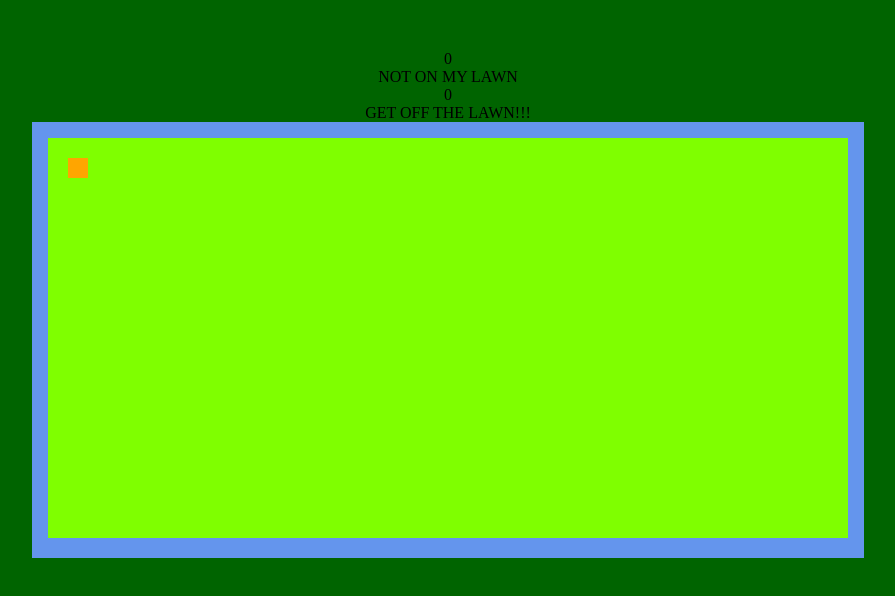
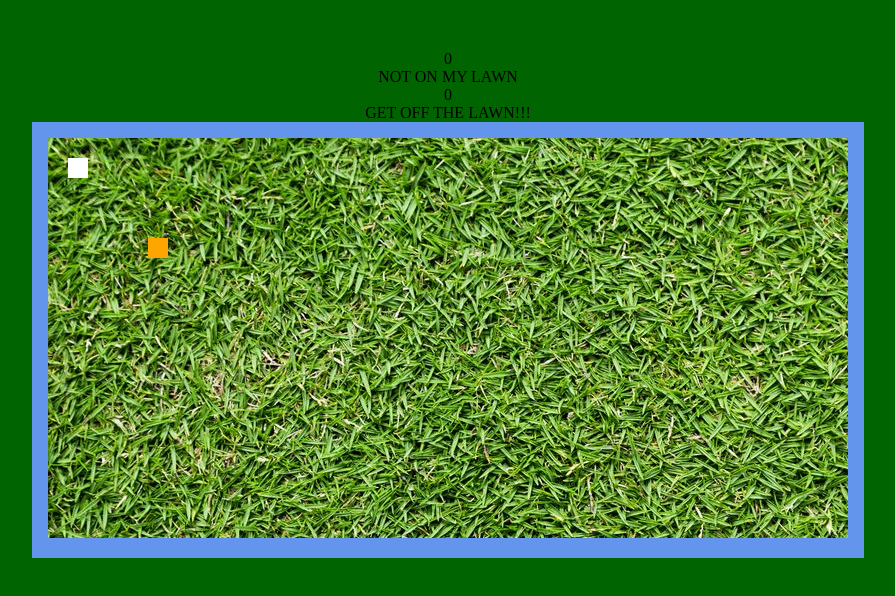
Before and after one commit to Patbenmi/Yellow-Patch, a plain HTML site: page gamePage.html in a window 1280 px wide. Shown: the whole page, without its empty margins (192-1087 px from the left). Drawn offline with Linux system fonts and the light colour scheme.

Commit message:
configuring movement of the pomeranian. Remdered grass as the background for canvas.

```diff
--- a/script.js
+++ b/script.js
@@ -7,7 +7,6 @@ gameBoard.setAttribute('height', getComputedStyle(gameBoard)["height"]);
 
 const urgentWords = ["STOP!!!", "GET OFF THE LAWN!!!", "DON'T DO THAT!!!", "WATCH THAT!!!", "NOT ON MY LAWN", "DAGNABBIT"];
 const urgentWords2 = ["WATCH THAT!!!", "NOT ON MY LAWN", "DAGNABBIT", "STOP!!!", "GET OFF THE LAWN!!!", "DON'T DO THAT!!!"];
-
 
 let flashingMessage1 = document.getElementById("urgent1");
 let flashingMessage2 = document.getElementById("urgent2");
@@ -88,7 +87,7 @@ function keypressHandler(key){
 document.addEventListener("DOMContentLoaded", function() {
   console.log("DOMContentLoaded");
   anitaPettigrew = new AnitaPettigrew(20, 20, "white", 20, 20);
-  pomeranian = new AnitaPettigrew(20, 20, "orange", 20, 20);
+  pomeranian = new AnitaPettigrew(100, 100, "orange", 20, 20);
   document.addEventListener("keydown", (event) => {
     console.log(event.code);
     keypressHandler(event.code);
--- a/style.css
+++ b/style.css
@@ -18,7 +18,7 @@ h1 {
 }
 canvas {
   background-color: chartreuse;
-  background-image: "./Healthy Grass.jpg";
+  background-image: url("./HealthyGrass.jpg");
   height: 50vh;
   width: 100%;
 }
```
